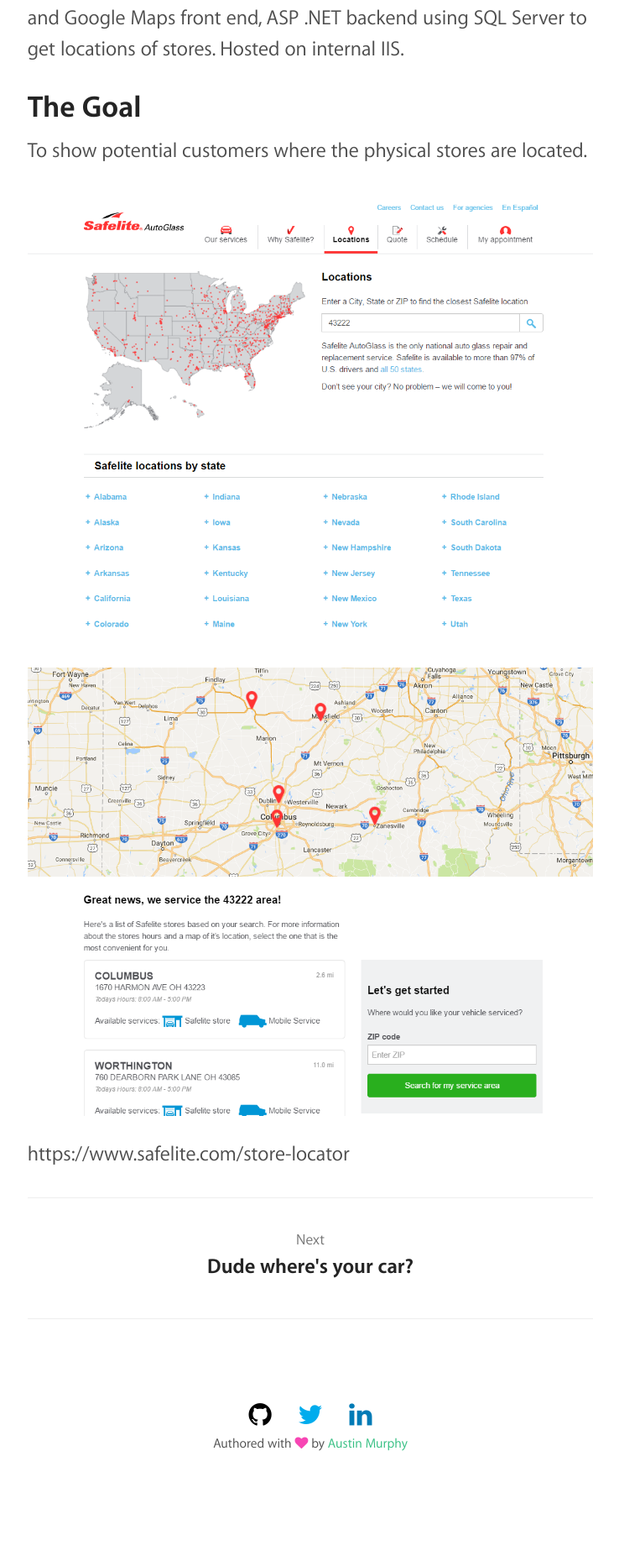
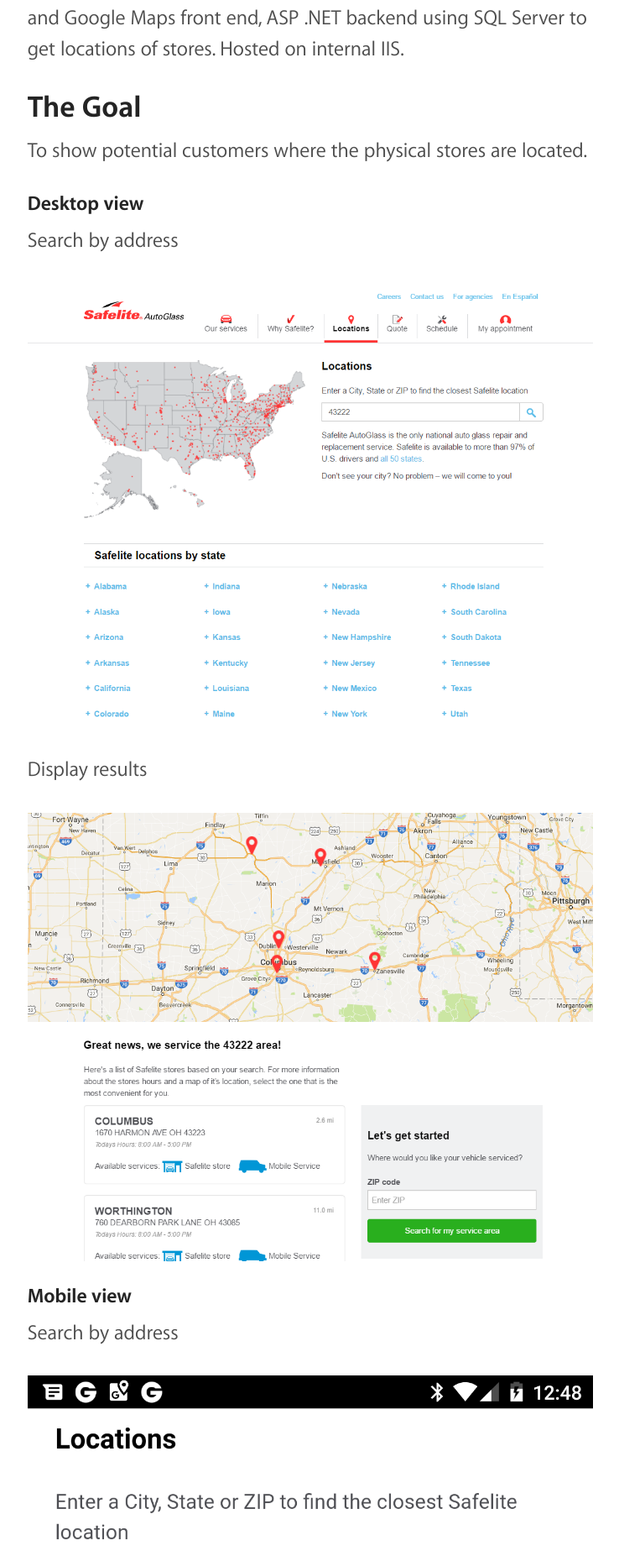
Before and after one commit to ausmurp/ausmurp.github.io, a Jekyll site: the page built from _projects/2015-04-11-store-locator.md, in a window 1280 px wide. Shown: the part 435-2294 px from the top of the page at 84% size, without its empty margins (270-1008 px from the left). Built offline with Jekyll 4.4.1, drawn with Linux system fonts in a browser that asks for light colours; nearby versions of some CDN libraries; a style sheet for code colours, icons or effects is not loaded.

Commit message:
no message

```diff
--- a/_projects/2015-04-11-store-locator.md
+++ b/_projects/2015-04-11-store-locator.md
@@ -12,7 +12,24 @@
 ## The Goal
 To show potential customers where the physical stores are located.
 
+### Desktop view
+
+Search by address
+
 ![Image](/assets/images/posts/store-locator-1.png)
+
+Display results
+
 ![Image](/assets/images/posts/store-locator-2.png)
 
+### Mobile view
+
+Search by address
+
+![Image](/assets/images/posts/store-locator-3.png)
+
+Display results
+
+![Image](/assets/images/posts/store-locator-4.png)
+
 https://www.safelite.com/store-locator
```
Also changed, not shown: _projects/2017-06-23-home-equity-loan-widget.md (+1 -1 lines), assets/images/posts/store-locator-3.png (added), assets/images/posts/store-locator-4.png (added).
